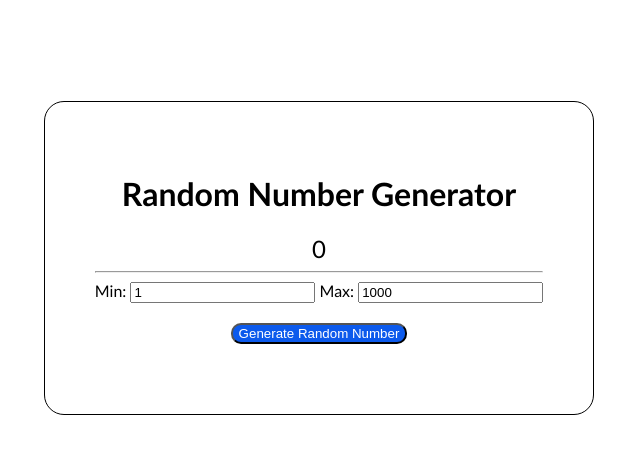
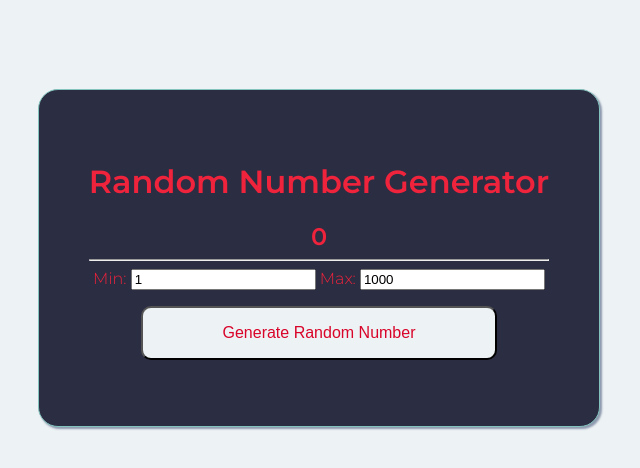
Before and after one commit to An-Be/random-number-generator, a plain HTML site: page index.html in a window 1280 px wide. Shown: the whole page, without its empty margins (321-961 px from the left). Drawn offline with Linux system fonts and the light colour scheme.

Commit message:
💄 changed color and added extra styling

```diff
--- a/styles.css
+++ b/styles.css
@@ -1,23 +1,32 @@
+@import url('https://fonts.googleapis.com/css2?family=Montserrat:wght@300;600&display=swap');
+
 body{
-    font-family: 'Trebuchet MS', 'Lucida Sans Unicode', 'Lucida Grande', 'Lucida Sans', Arial, sans-serif;
+    font-family: 'Montserrat', sans-serif;
     display: flex;
     align-items: center;
     justify-content: center;
     text-align: center;
     height: 500px;
+    background-color: #edf2f4;
+    color: #ef233c;
 }
 
 .container{
-    border: 1px black solid;
+    border: 1px #83c5be solid;
+    background-color: #2b2d42;
     border-radius: 20px;
     padding: 50px;
+    box-shadow: 2px 2px 2px #8d99ae;
 }
 .card-ouput{
     font-size:x-large;
+    font-weight: 600;
 }
 .btn{
-    margin: 20px;
-    color: white;
-    background-color: rgb(12, 90, 236);
+    margin: 1rem;
+    padding: 1rem 5rem;
+    color: #d90429;
+    background-color: #edf2f4;
     border-radius: 10px;
+    font-size: 1rem;
 }
```
